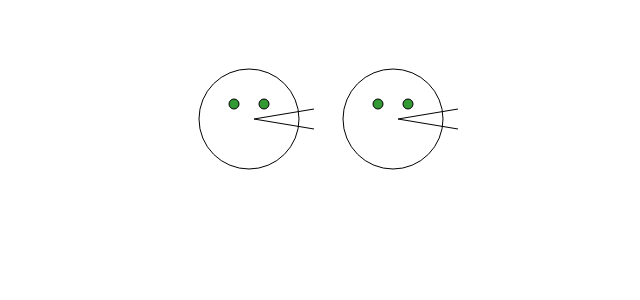
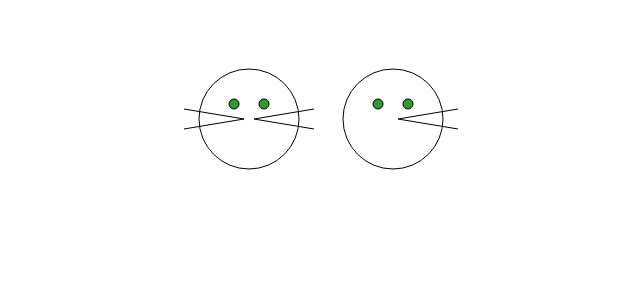
Before and after one commit to metafield/svging, a Svelte app: page / in a window 1280 px wide. Shown: the top 300 px of the page, without its empty margins (319-959 px from the left). Built offline with nearby package versions, Linux system fonts and the light colour scheme.

Commit message:
add: whiskers

```diff
--- a/src/Drawing/Svg.svelte
+++ b/src/Drawing/Svg.svelte
@@ -5,7 +5,12 @@
   export let height: string;
 </script>
 
-<svg {width} {height} xmlns="http://www.w3.org/2000/svg">
+<svg
+  {width}
+  {height}
+  xmlns="http://www.w3.org/2000/svg"
+  xmlns:xlink="http://www.w3.org/1999/xlink"
+>
   <title>{title}</title>
   <desc>{desc}</desc>
   <slot />
--- a/src/Prefabs/Cat.svelte
+++ b/src/Prefabs/Cat.svelte
@@ -20,4 +20,5 @@
     <Line attrs={leftWhisker} />
     <Line attrs={rightWhisker} />
   </Group>
+  <use xlink:href="#whiskers" transform="scale(-1 1) translate(-140 0)" />
 </Svg>
```
